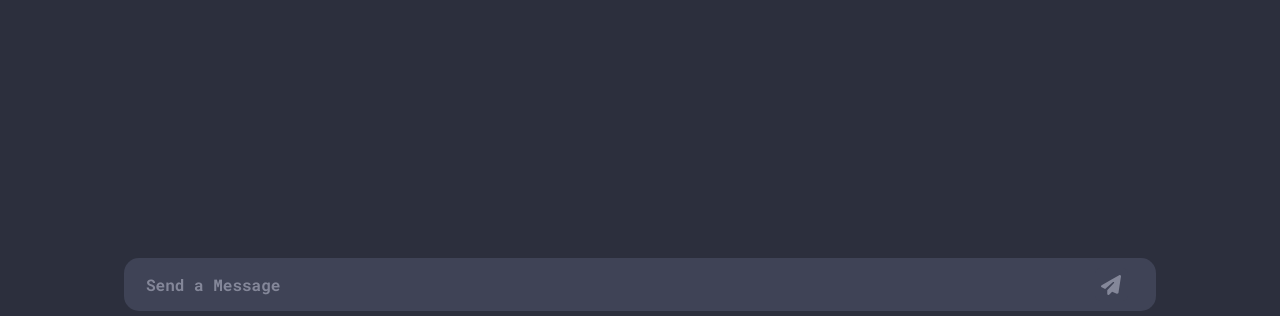
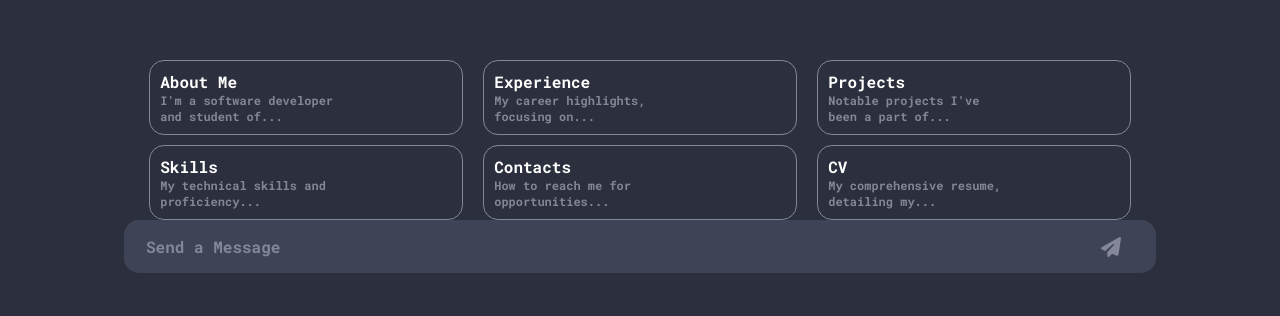
Before and after one commit to Tonny-Francis/Portfolio, an Angular app: page / in a window 1280 px wide. Shown: the part 484-800 px from the top of the page. Built offline with nearby package versions, Linux system fonts and the light colour scheme.

Commit message:
Suggestions Parcial

```diff
--- a/src/app/app.module.ts
+++ b/src/app/app.module.ts
@@ -6,14 +6,16 @@ import { AppComponent } from './app.component';
 import { HomeComponent } from './pages/home/home.component';
 import { SearchComponent } from './components/search/search.component';
 import { FontAwesomeModule } from '@fortawesome/angular-fontawesome';
-import { FormsModule } from '@angular/forms'; // Certifique-se de importar FormsModule
+import { FormsModule } from '@angular/forms';
+import { SuggestionsComponent } from './components/suggestions/suggestions.component'; // Certifique-se de importar FormsModule
 
 
 @NgModule({
   declarations: [
     AppComponent,
     HomeComponent,
-    SearchComponent
+    SearchComponent,
+    SuggestionsComponent
   ],
   imports: [
     BrowserModule,
--- /dev/null
+++ b/src/app/components/suggestions/suggestions.component.css
@@ -0,0 +1,73 @@
+.container-suggestions {
+    display: flex;
+    width: 100%;
+    align-items: center;
+    justify-content: center;
+}
+
+.container-suggestion {
+    width: 100%;
+    display: flex;
+    flex-direction: column;
+    align-items: center;
+    justify-content: center;
+}
+
+.suggestions-web {
+    display: grid;
+    grid-template-columns: repeat(3, 1fr);
+    grid-gap: 10px;
+    width: 80%;
+}
+
+.suggestion {
+    width: 90%;
+    display: flex;
+    flex-direction: column;
+    justify-content: center;
+    cursor: pointer;
+    border: 1px solid #848799;
+    border-radius: 15px;
+    padding: 10px;
+}
+
+.suggestion h2 {
+    font-size: 12pt;
+    color: white;
+    margin: 0;
+}
+
+.suggestion p {
+    font-size: 9pt;
+    color: #848799;
+    margin: 0;
+}
+
+.suggestions-mobile {
+    display: flex;
+    flex-direction: column;
+    align-items: center;
+    justify-content: center;
+    width: 80%;
+}
+
+.options {
+    display: flex;
+    flex-direction: row;
+    width: 100%;
+    border: 1px solid #848799;
+    border-radius: 10px;
+    align-items: center;
+    justify-content: center;
+    padding: 5px;
+}
+
+.options h2 {
+    font-size: 12pt;
+    color: white;
+    margin: 0 10px;
+}
+
+.suggestion-icon {
+    color: white;;
+}
--- /dev/null
+++ b/src/app/components/suggestions/suggestions.component.html
@@ -0,0 +1,72 @@
+<div class="container-suggestions">
+    <div *ngIf="webSize()" class="suggestions-web">
+        <div class="container-suggestion">
+            <div class="suggestion">
+                <h2>
+                    About Me
+                </h2>
+                <p>
+                    I'm a software developer <br> and student of...
+                </p>
+            </div>
+        </div>
+        <div class="container-suggestion">
+            <div class="suggestion">
+                <h2>
+                    Experience
+                </h2>
+                <p>
+                    My career highlights, <br> focusing on...
+                </p>
+            </div>
+        </div>
+        <div class="container-suggestion">
+            <div class="suggestion">
+                <h2>
+                    Projects
+                </h2>
+                <p>
+                    Notable projects I've <br> been a part of...
+                </p>
+            </div>
+        </div>
+        <div class="container-suggestion">
+            <div class="suggestion">
+                <h2>
+                    Skills
+                </h2>
+                <p>
+                    My technical skills and <br> proficiency...
+                </p>
+            </div>
+        </div>
+        <div class="container-suggestion">
+            <div class="suggestion">
+                <h2>
+                    Contacts
+                </h2>
+                <p>
+                    How to reach me for <br> opportunities...
+                </p>
+            </div>
+        </div>
+        <div class="container-suggestion">
+            <div class="suggestion">
+                <h2>
+                    CV
+                </h2>
+                <p>
+                    My comprehensive resume, <br> detailing my...
+                </p>
+            </div>
+        </div>
+    </div>
+    <div *ngIf="!webSize()" class="suggestions-mobile">
+        <div class="options">
+            <h2>
+                Seggestions
+            </h2>
+            <fa-icon class="suggestion-icon" [icon]="faPlus" size="lg"></fa-icon>
+        </div>
+    </div>
+</div>
--- /dev/null
+++ b/src/app/components/suggestions/suggestions.component.ts
@@ -0,0 +1,19 @@
+import { Component } from '@angular/core';
+import { faPlus } from '@fortawesome/free-solid-svg-icons';
+
+@Component({
+  selector: 'suggestions',
+  templateUrl: './suggestions.component.html',
+  styleUrls: ['./suggestions.component.css']
+})
+export class SuggestionsComponent {
+  faPlus = faPlus;
+
+  webSize() {
+    if (window.innerWidth < 768) {
+      return false;
+    }
+
+    return true;
+  }
+}
--- a/src/app/pages/home/home.component.css
+++ b/src/app/pages/home/home.component.css
@@ -3,10 +3,21 @@
     height: 100%;
 }
 
-.container-content {
+.container-content-home {
     width: 100%;
-    height: 95%;
+    height: 70%;
     display: flex;
-    justify-content: center;
-    align-items: center;
 }
+
+.container-suggestions-home {
+    height: 20%;
+    width: 100%;
+    display: flex;
+    flex-direction: column;
+    justify-content: end;
+}
+
+.container-search-home {
+    height: 10%;
+    width: 100%;
+}
--- a/src/app/pages/home/home.component.html
+++ b/src/app/pages/home/home.component.html
@@ -1,6 +1,8 @@
 <div class="container-home">
-    <div class="container-content">
-
+    <div class="container-content-home">
+    </div>
+    <div class="container-suggestions-home">
+        <suggestions></suggestions>
     </div>
     <div class="container-search-home">
         <search></search>
```
Also changed, not shown: 1 other file (tests, documents, lock files or other folders).
